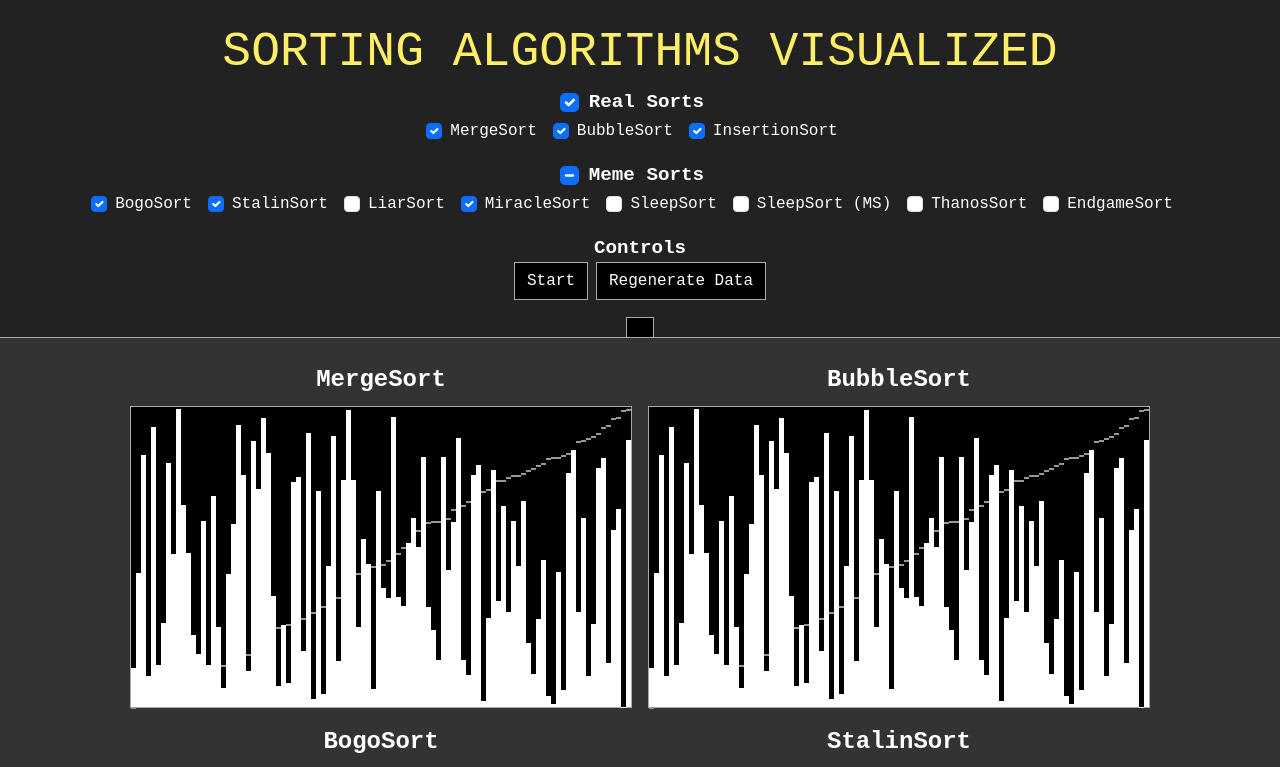
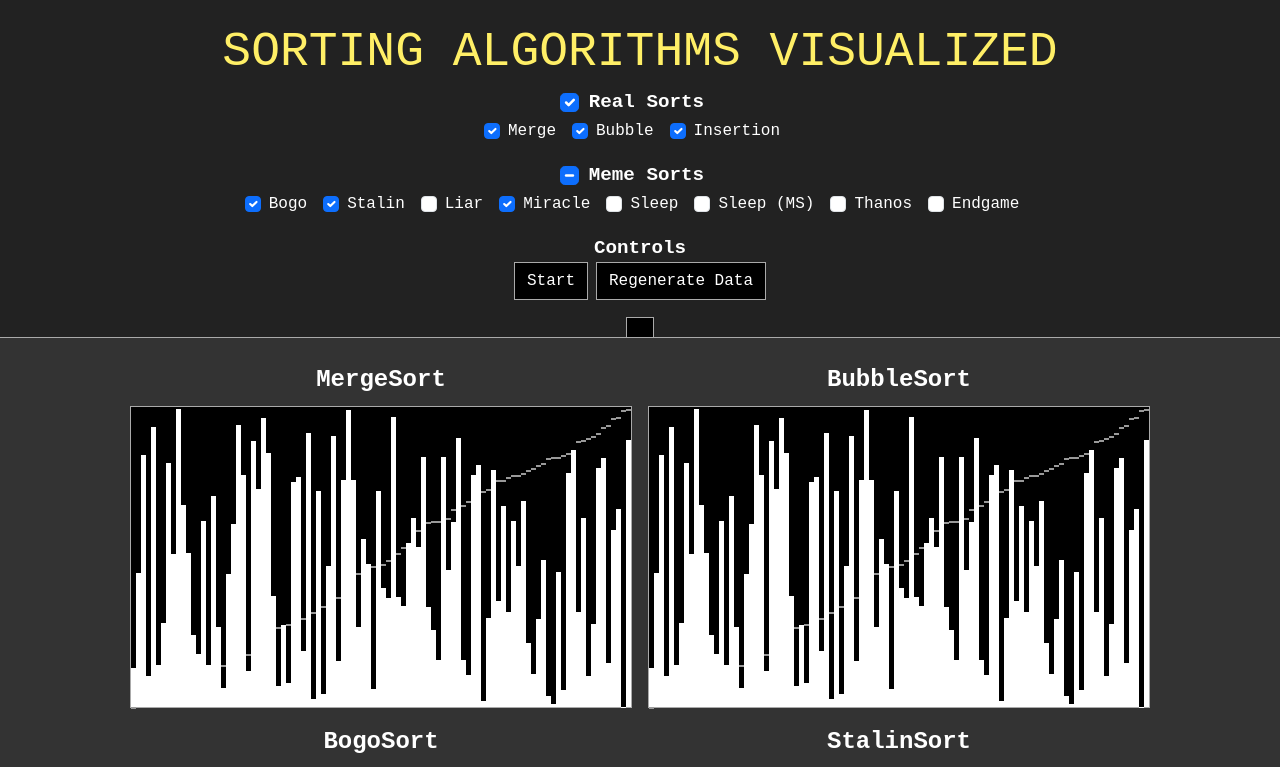
Before and after one commit to DaMrNelson/sortsite, a React (Vite) app: page / in a window 1280 px wide. Shown: the top 767 px of the page. Built offline with nearby package versions, Linux system fonts and the light colour scheme.

Commit message:
Remove names from sort toggles in header

```diff
--- a/src/App.tsx
+++ b/src/App.tsx
@@ -175,7 +175,7 @@ export const SortCheck = ({ SorterClass }: { SorterClass: SorterConstructor }) =
   return (
     <FormCheck
       id={`check-${name}`}
-      label={name}
+      label={name.replace("Sort", "")}
       checked={selected}
       onChange={() => toggleSorter(SorterClass)}
       disabled={running}
```
